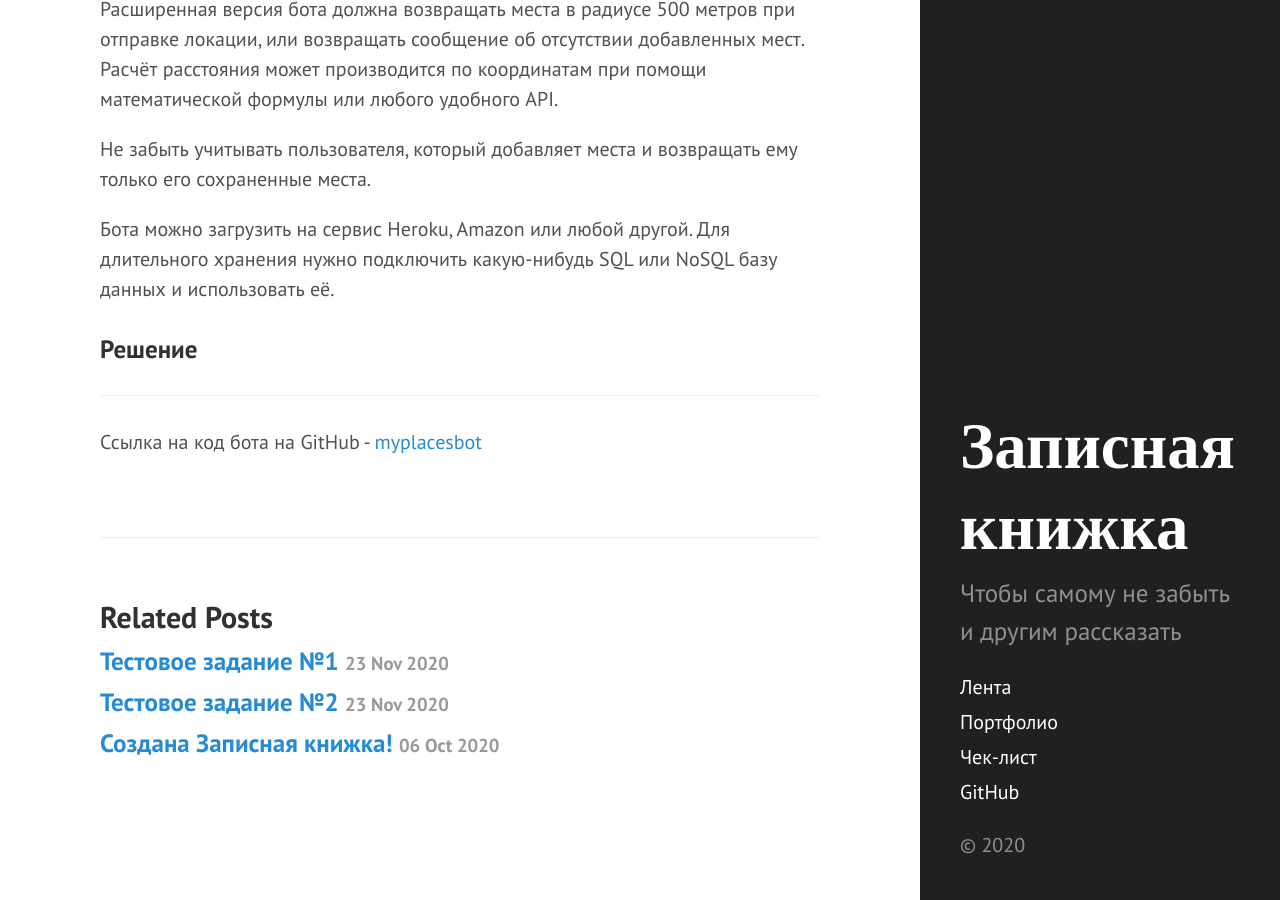
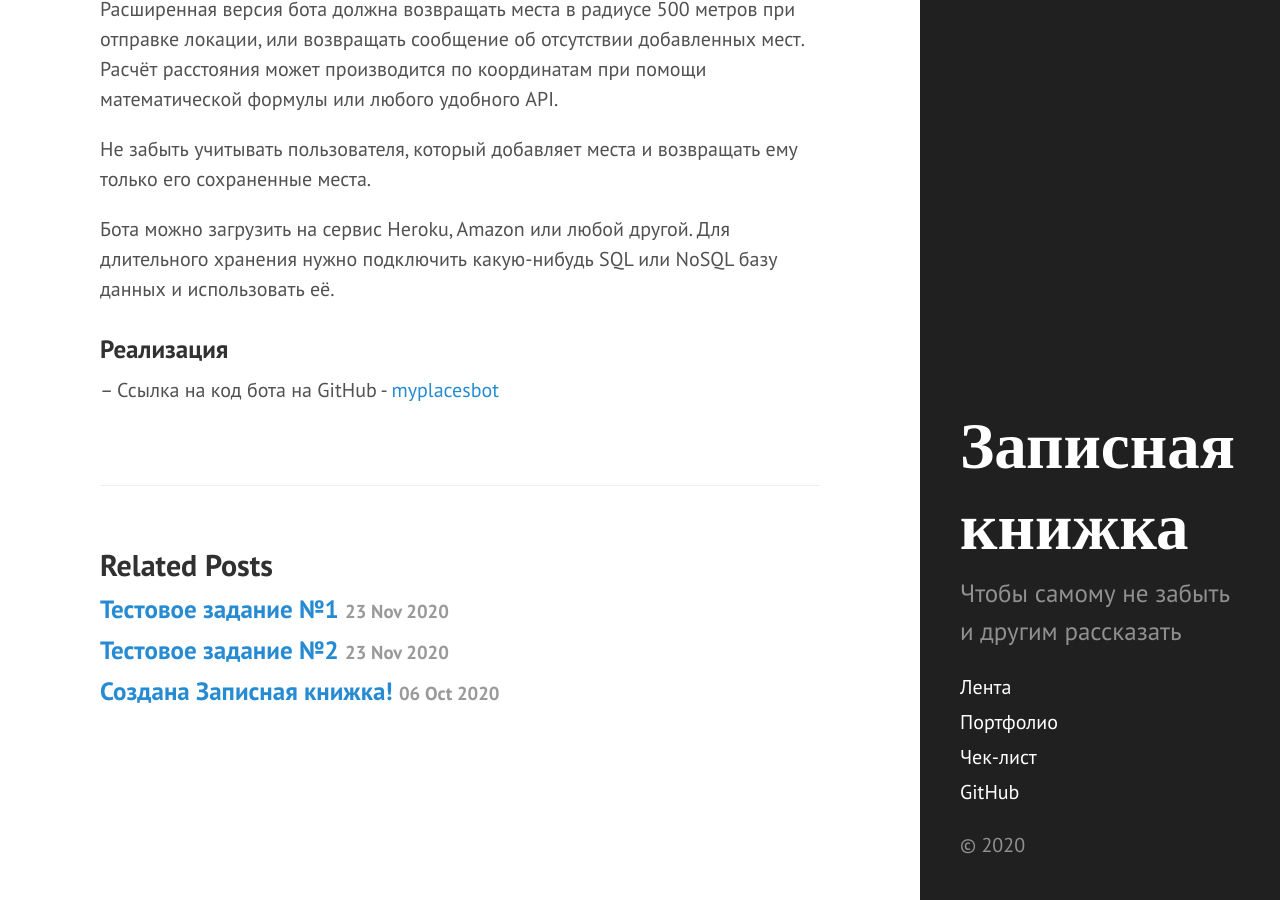
Before and after one commit to Erniess/about_me, a Jekyll site: the page built from _posts/2020-11-20-telegramm-bot-my-places.md, in a window 1280 px wide and 900 px high, scrolled down 966 px. Built offline with Jekyll 4.4.1, drawn with Linux system fonts in a browser that asks for light colours.

Commit message:
Update 2020-11-20-telegramm-bot-my-places.md

```diff
--- a/_posts/2020-11-20-telegramm-bot-my-places.md
+++ b/_posts/2020-11-20-telegramm-bot-my-places.md
@@ -33,7 +33,7 @@ type: project
 
 Бота можно загрузить на сервис Heroku, Amazon или любой другой. Для длительного хранения нужно подключить какую-нибудь SQL или NoSQL базу данных и использовать её.
 
-### Решение
+### Реализация
 
-----
+--
 Ссылка на код бота на GitHub - [myplacesbot](https://github.com/Erniess/myplacesbot.git)
```
